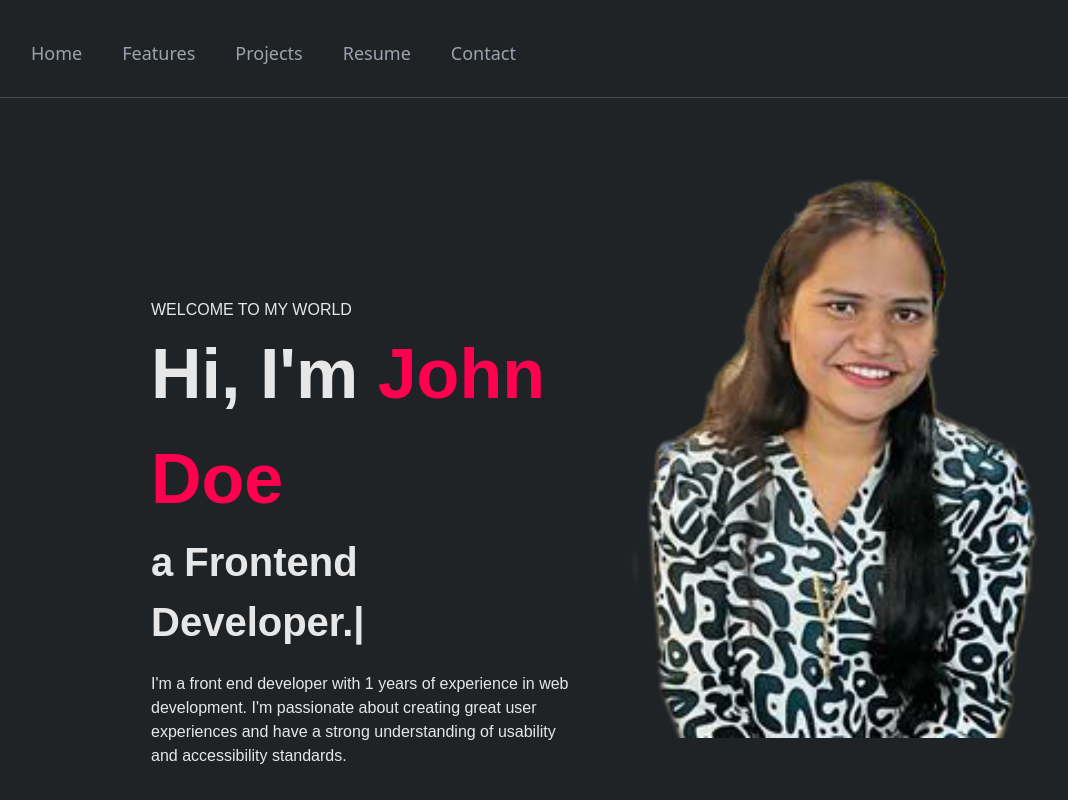
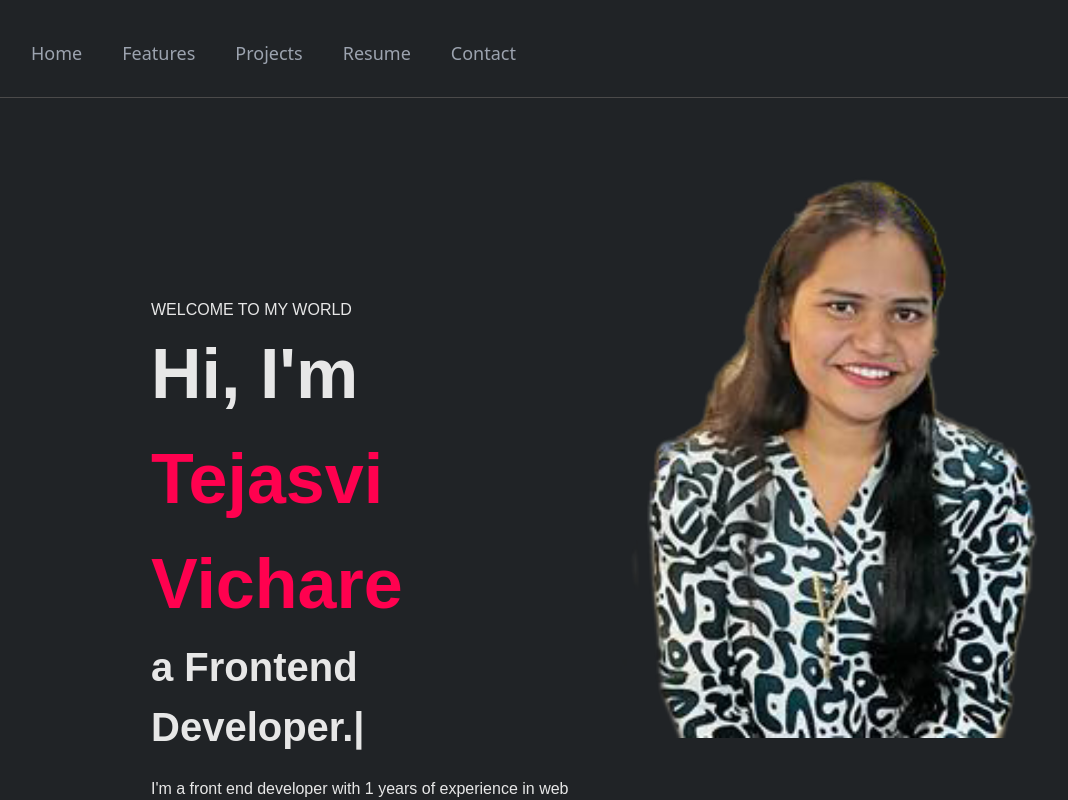
Before and after one commit to TejasviVichare/Portfolio, a React (Create React App) app: page / in a window 1280 px wide. Shown: the top 800 px of the page, without its empty margins (69-1137 px from the left). Built offline with nearby package versions, Linux system fonts and the light colour scheme.

Commit message:
Add files via upload

```diff
--- a/src/slider.js
+++ b/src/slider.js
@@ -19,32 +19,14 @@ export default function Slider(){
                 <div className="div1 text-left">
                     <div>
                     <p>WELCOME TO MY WORLD</p>
-                    <p style={divStyle}><strong id='name'> Hi, I'm  <span style={textStyle}>John Doe</span> <p style={textStyle2} id='name2'> a  Frontend Developer.|</p></strong></p>
+                    <p style={divStyle}><strong id='name'> Hi, I'm  <span style={textStyle}>Tejasvi Vichare</span> <p style={textStyle2} id='name2'> a  Frontend Developer.|</p></strong></p>
                     <p style={{marginTop:'20px',fontFamily:'sans-serif'}}>I'm a front end developer with 1 years of experience in web development.
                             I'm passionate about creating great user experiences and have a strong understanding of usability and accessibility standards.</p>
                    <br></br><br></br> <Link  to="https://drive.google.com/file/d/1bnJt6zf_FvsfY30DZ-vHVZvZkpic8ang/view?usp=sharing" id='download-cv'>Download Resume</Link>
                     </div>
-                {/* <div id='social'>
-                    <div className='social1'>
-                     <div>
-                      <p>FIND ME IN</p>
-                      </div>
-                      <div className='social-box' >
-                        <div className='social-box'>
-                        <i class="fa-brands fa-facebook-f"></i>
-                        </div>
-                        <div className='social-box'>
-                        <i class="fa-brands fa-twitter"></i>
-                        </div>
-                        <div className='social-box'>
-                        <i class="fa-brands fa-linkedin-in"></i>
-                        </div>
-                    </div>
-                    </div>
-                    <div className='social2'>BEST SKILL ON</div>
-                </div> */}
+
                 </div>
-                <div className="div2">
+                 <div className="div2">
                     <center>
                     <img src={profileimg}></img>
                     </center>
```
